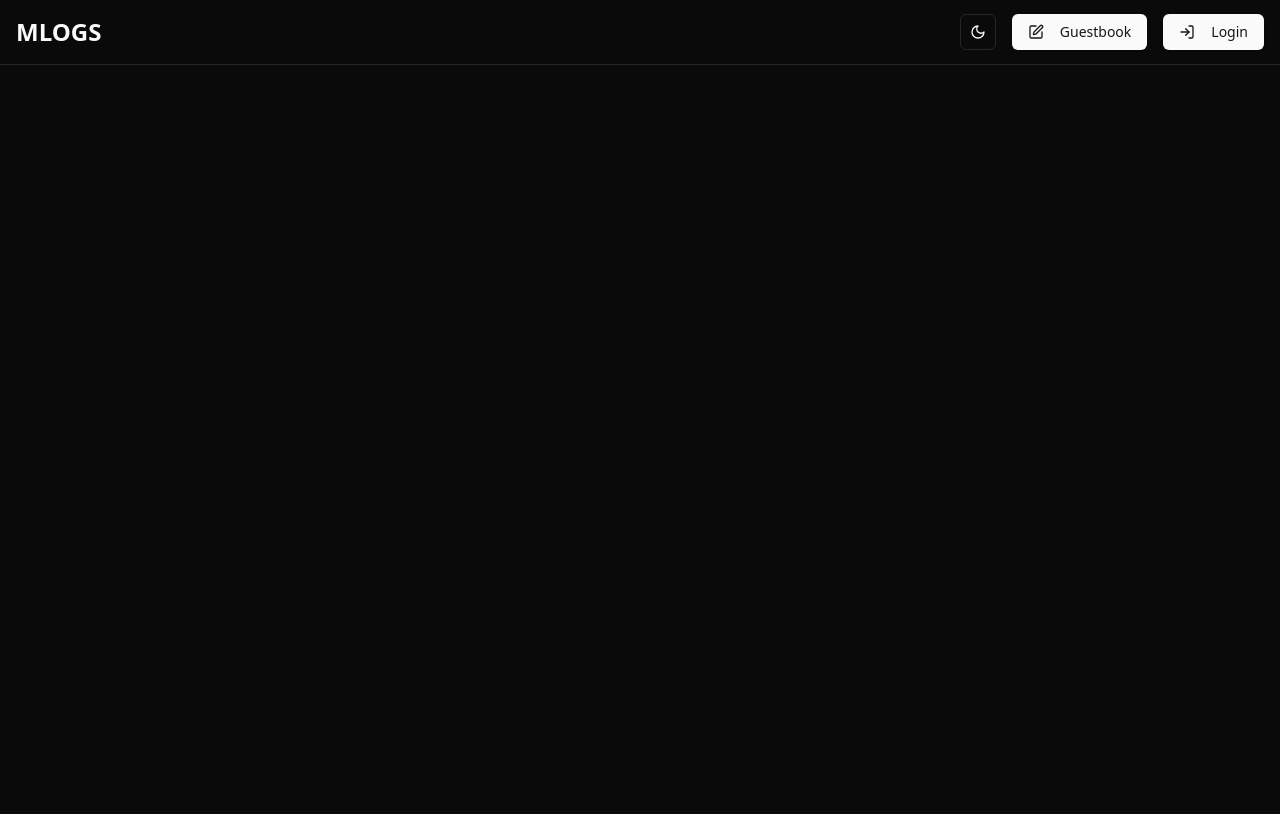
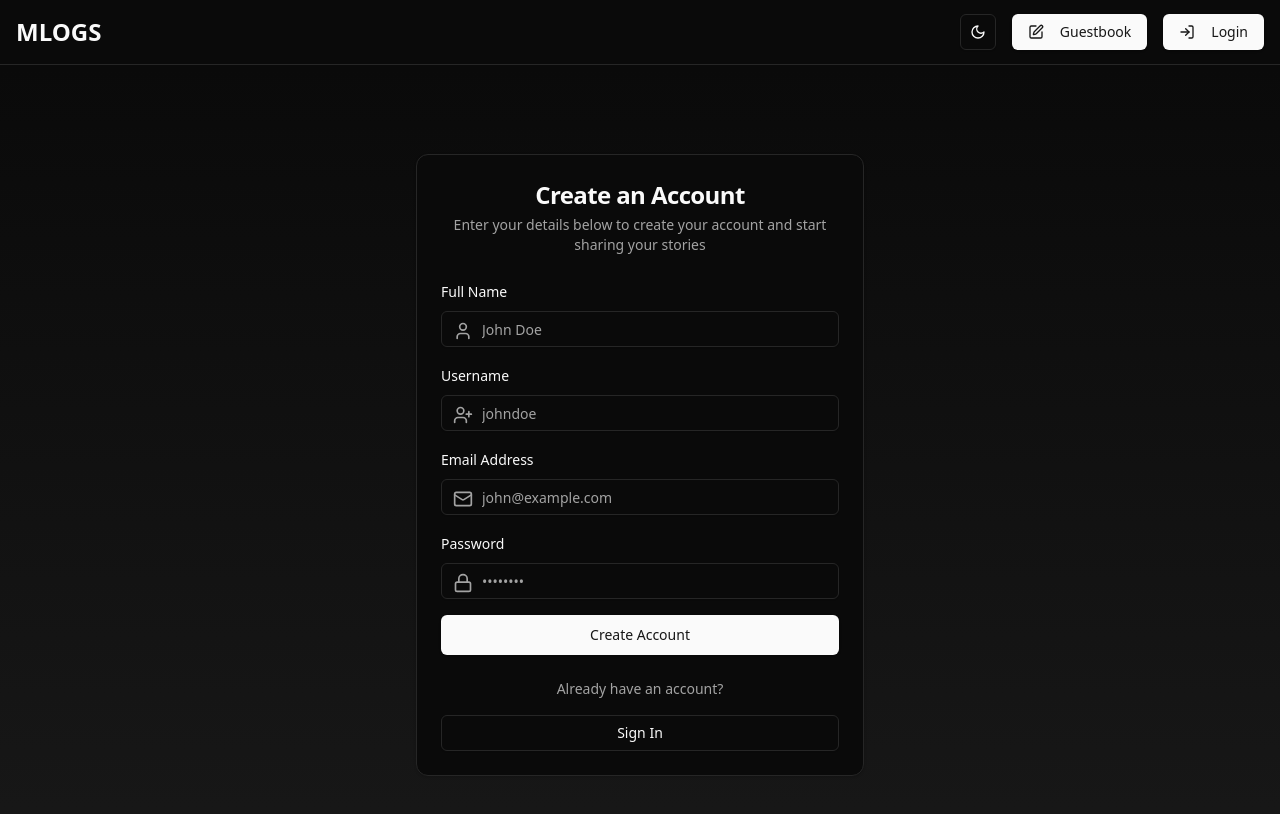
Before and after one commit to dev-mayanktiwari/mlogs-frontend, a React (Vite) app: page /register in a window 1280 px wide. Shown: the top 814 px of the page. Built offline with nearby package versions, Linux system fonts and the light colour scheme.

Commit message:
feat: Added signup hook

```diff
--- a/package.json
+++ b/package.json
@@ -10,6 +10,7 @@
     "preview": "vite preview"
   },
   "dependencies": {
+    "@hookform/resolvers": "^3.9.1",
     "@radix-ui/react-avatar": "^1.1.1",
     "@radix-ui/react-dialog": "^1.1.2",
     "@radix-ui/react-dropdown-menu": "^2.1.2",
@@ -23,10 +24,12 @@
     "lucide-react": "^0.462.0",
     "react": "^18.3.1",
     "react-dom": "^18.3.1",
+    "react-hook-form": "^7.53.2",
     "react-router-dom": "^7.0.1",
     "swr": "^2.2.5",
     "tailwind-merge": "^2.5.5",
     "tailwindcss-animate": "^1.0.7",
+    "zod": "^3.23.8",
     "zustand": "^5.0.1"
   },
   "devDependencies": {
--- a/src/App.tsx
+++ b/src/App.tsx
@@ -4,6 +4,7 @@ import { Layout } from "./components/layout/Layout";
 import LoginPage from "./pages/Login";
 import useUserStore from "./store/userStore";
 import Post from "./pages/Post";
+import Register from "./pages/Register";
 
 function App() {
   const user = useUserStore((state) => state.user);
@@ -15,6 +16,10 @@ function App() {
           path="/login"
           element={user ? <Navigate to={"/"} /> : <LoginPage />}
         />
+        <Route
+          path="/register"
+          element={user ? <Navigate to={"/"} /> : <Register />}
+        />
         <Route path="/post/:id" element={<Post />} />
       </Routes>
     </Layout>
--- /dev/null
+++ b/src/hooks/useRegister.tsx
@@ -0,0 +1,44 @@
+import { register as registerAPI } from "../lib/api";
+import { useState } from "react";
+import { useToast } from "@/hooks/use-toast";
+import { useNavigate } from "react-router-dom";
+
+const useRegister = () => {
+  const [loading, setLoading] = useState(false);
+  const { toast } = useToast();
+  const navigate = useNavigate();
+
+  const register = async (
+    email: string,
+    password: string,
+    username: string,
+    name: string
+  ) => {
+    try {
+      setLoading(true);
+      await registerAPI(name, email, password, username);
+      toast({
+        title: "Registration Successful",
+        duration: 5000,
+        description: "Please check your email to verify your account.",
+        variant: "default",
+      });
+      navigate("/login");
+    } catch (err: any) {
+      const errorMessage =
+        err.response?.data?.message || "Failed to register. Please try again.";
+      toast({
+        title: "Registration Failed",
+        duration: 5000,
+        description: errorMessage,
+        variant: "destructive",
+      });
+    } finally {
+      setLoading(false);
+    }
+  };
+
+  return { register, loading };
+};
+
+export default useRegister;
--- /dev/null
+++ b/src/pages/Register.tsx
@@ -0,0 +1,19 @@
+import Signup from "@/components/auth/Signup";
+import useRegister from "@/hooks/useRegister";
+
+const Register = () => {
+  const { register, loading } = useRegister();
+
+  const handleSubmit = async (data: {
+    name: string;
+    username: string;
+    email: string;
+    password: string;
+  }) => {
+    await register(data.email, data.password, data.username, data.name);
+  };
+
+  return <Signup onSubmit={handleSubmit} isLoading={loading} />;
+};
+
+export default Register;
```
Also changed, not shown: 1 other file (tests, documents, lock files or other folders).
